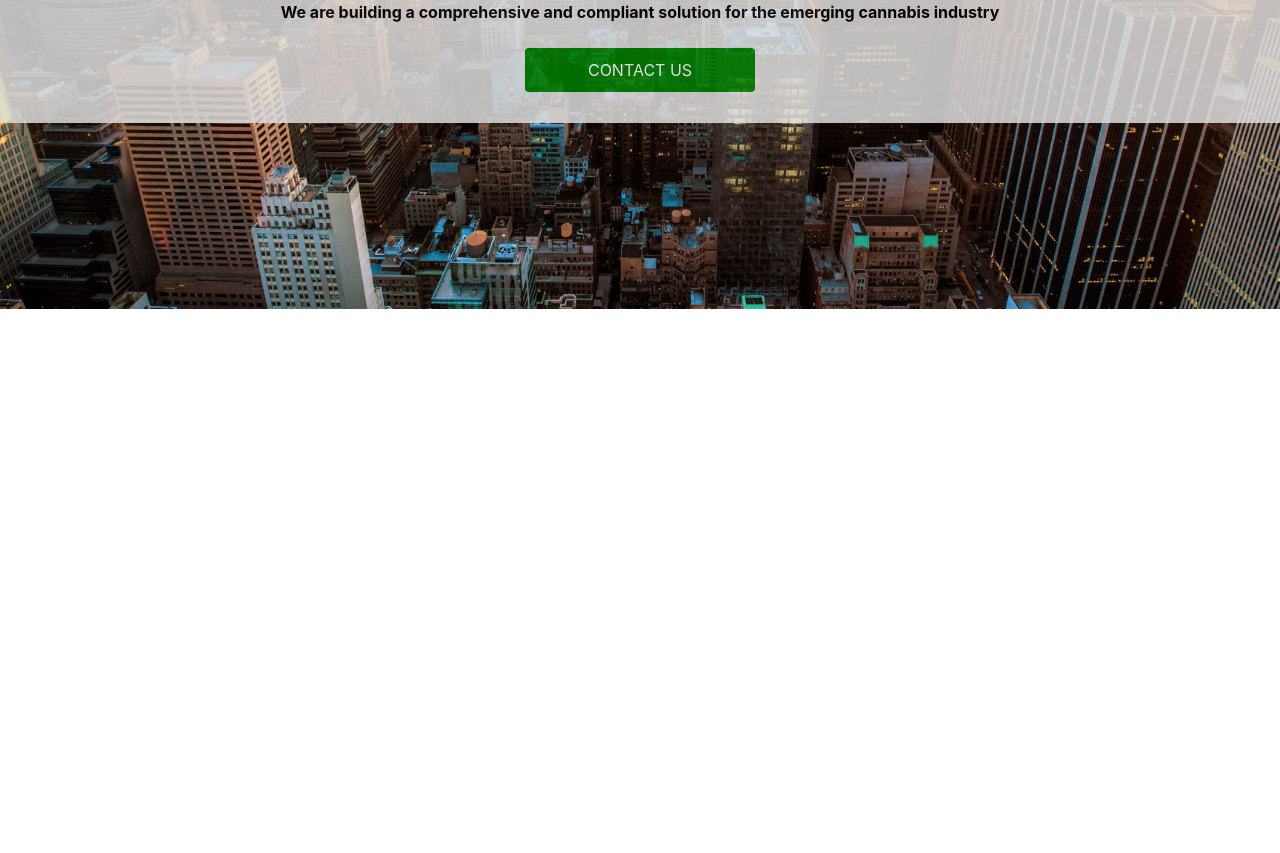
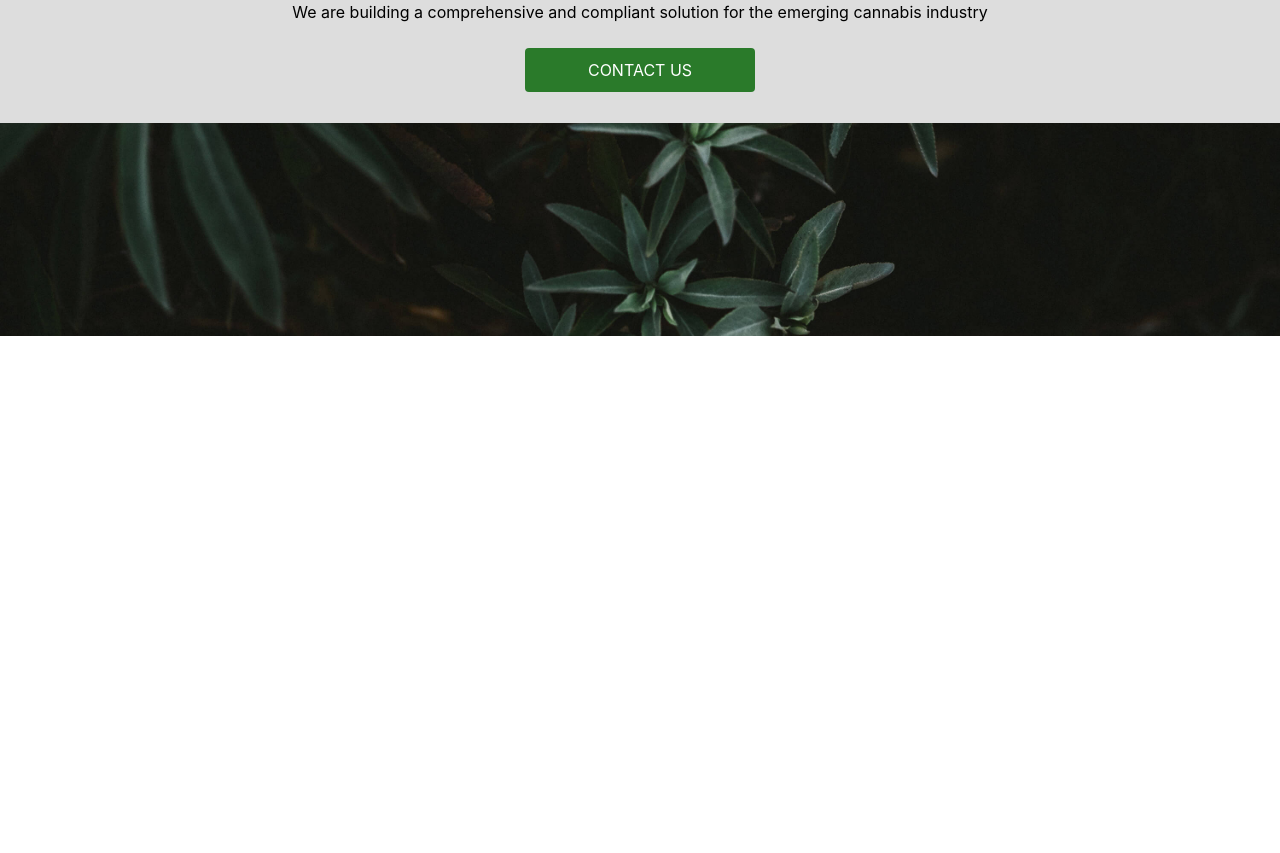
Before and after one commit to cryptasian/website, a plain HTML site: page docs/index.html in a window 1280 px wide. Shown: the part 491-1344 px from the top of the page. Drawn offline with nearby package versions, Linux system fonts and the light colour scheme.

Commit message:
Update index.html

```diff
--- a/docs/index.html
+++ b/docs/index.html
@@ -33,7 +33,7 @@
         }
 
         .hero-image {
-            background-image: url("images/city-scape1.jpg");
+            background-image: url("images/hero-bg.jpg");
             height: 120vh;
             background-position: center;
             background-repeat: no-repeat;
@@ -57,13 +57,13 @@
             display: inline-block;
             padding: 10px 25px;
             color: white;
-            background-color: green;
+            background-color: rgb(42, 122, 42);
             text-align: center;
             cursor: pointer;
         }
 
         .hero-text button:hover {
-            background-color: rgba(0, 87, 0, 0.692);
+            background-color: rgba(30, 80, 30, 0.692);
             color: white;
         }
 
@@ -99,12 +99,10 @@
 </head>
 
 <body class="hero-image">
-    <div class="admin-jumbotron jumbotron-fluid">
+    <div class="admin-jumbotron jumbotron-fluid animated fadeInUp">
         <div class="hero-text">
             <h1 style="font-size:50px">Vyrde</h1>
-            <p>
-                <b>We are building a comprehensive and compliant solution for the emerging cannabis industry</b>
-            </p>
+            <p>We are building a comprehensive and compliant solution for the emerging cannabis industry</p>
             <p>
                 <button class="button btn animated fadeIn" onclick="mailFunction()">
                     <span>CONTACT US </span>
```
